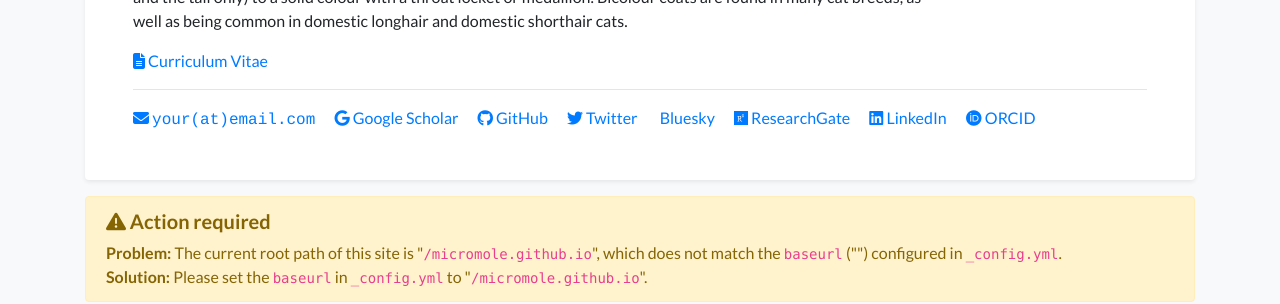
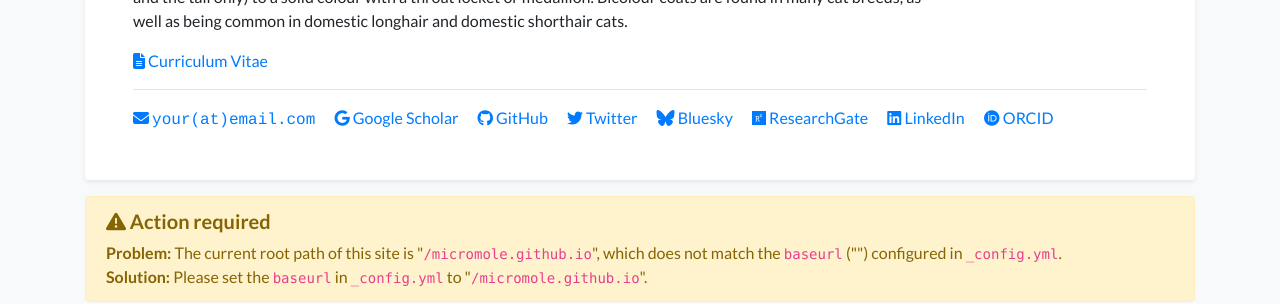
Before and after one commit to micromole/micromole.github.io, a Jekyll site: the page built from index.html, in a window 1280 px wide. Shown: the part 341-645 px from the top of the page. Built offline with Jekyll 4.4.1, drawn with Linux system fonts in a browser that asks for light colours; nearby versions of some CDN libraries; a style sheet for code colours, icons or effects is not loaded.

Commit message:
Update default.html

```diff
--- a/_layouts/default.html
+++ b/_layouts/default.html
@@ -8,7 +8,7 @@
 
     <!-- Stylesheets -->
     <link rel="stylesheet" href="https://cdnjs.cloudflare.com/ajax/libs/twitter-bootstrap/4.6.0/css/bootstrap.min.css" integrity="sha512-P5MgMn1jBN01asBgU0z60Qk4QxiXo86+wlFahKrsQf37c9cro517WzVSPPV1tDKzhku2iJ2FVgL67wG03SGnNA==" crossorigin="anonymous" />
-    <link rel="stylesheet" href="https://cdnjs.cloudflare.com/ajax/libs/font-awesome/6.5.1/css/all.min.css" integrity="sha512-DTOQO9RWCH3ppGqcWaEA1BIZOC6xxalwEsw9c2QQeAIftl+Vegovlnee1c9QX4TctnWMn13TZye+giMm8e2LwA==" crossorigin="anonymous">
+    <link rel="stylesheet" href="https://cdnjs.cloudflare.com/ajax/libs/font-awesome/6.5.2/css/all.min.css" integrity="sha512-DTOQO9RWCH3ppGqcWaEA1BIZOC6xxalwEsw9c2QQeAIftl+Vegovlnee1c9QX4TctnWMn13TZye+giMm8e2LwA==" crossorigin="anonymous">
     <link rel="stylesheet" href="https://cdnjs.cloudflare.com/ajax/libs/academicons/1.9.1/css/academicons.min.css" integrity="sha512-b1ASx0WHgVFL5ZQhTgiPWX+68KjS38Jk87jg7pe+qC7q9YkEtFq0z7xCglv7qGIs/68d3mAp+StfC8WKC5SSAg==" crossorigin="anonymous" />
     <link rel="preconnect" href="https://fonts.googleapis.com">
     <link rel="preconnect" href="https://fonts.gstatic.com" crossorigin>
```
